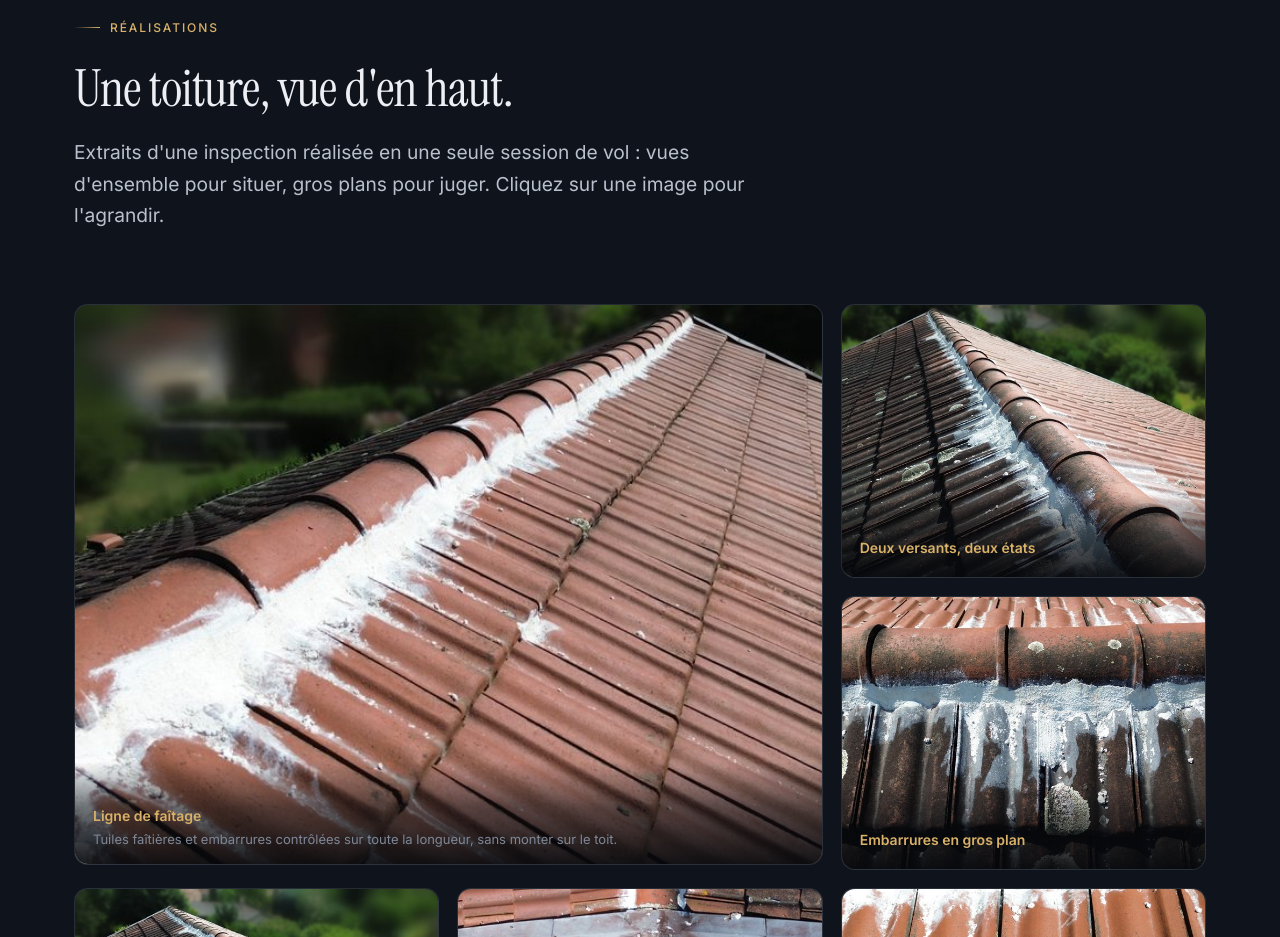
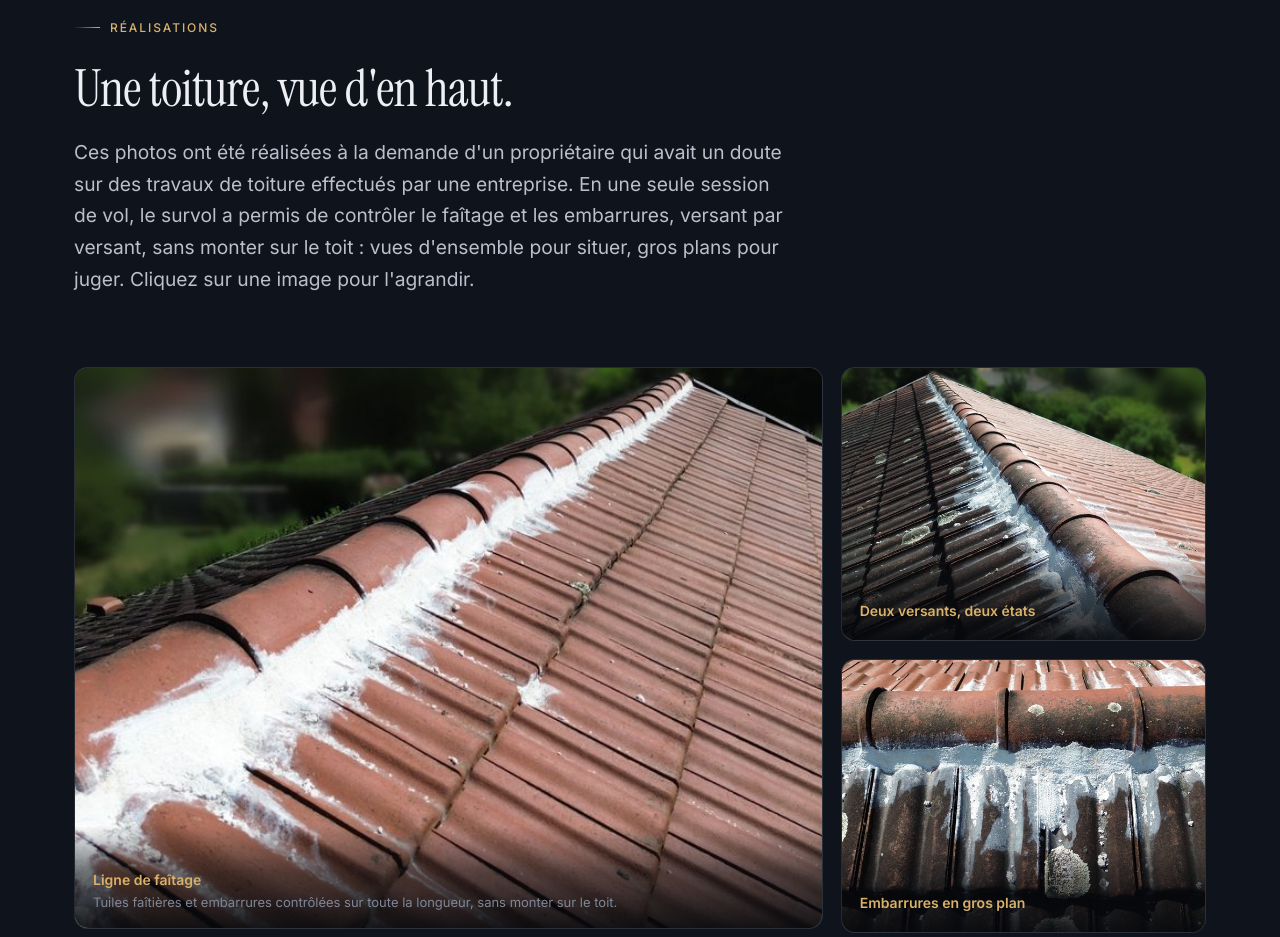
Before and after one commit to HKNFR/nautadoma, a plain HTML site: page drone.html in a window 1280 px wide. Shown: the part 2520-3457 px from the top of the page. Drawn offline with Linux system fonts and the light colour scheme.

Commit message:
Add files via upload

```diff
--- a/drone.html
+++ b/drone.html
@@ -127,8 +127,11 @@
         <span class="eyebrow">Réalisations</span>
         <h2 class="h2">Une toiture, vue d'en haut.</h2>
         <p class="lead" style="margin-top:20px">
-          Extraits d'une inspection réalisée en une seule session de vol : vues d'ensemble pour
-          situer, gros plans pour juger. Cliquez sur une image pour l'agrandir.
+          Ces photos ont été réalisées à la demande d'un propriétaire qui avait un doute
+          sur des travaux de toiture effectués par une entreprise. En une seule session de vol,
+          le survol a permis de contrôler le faîtage et les embarrures, versant par versant,
+          sans monter sur le toit : vues d'ensemble pour situer, gros plans pour juger.
+          Cliquez sur une image pour l'agrandir.
         </p>
       </div>
 
```
